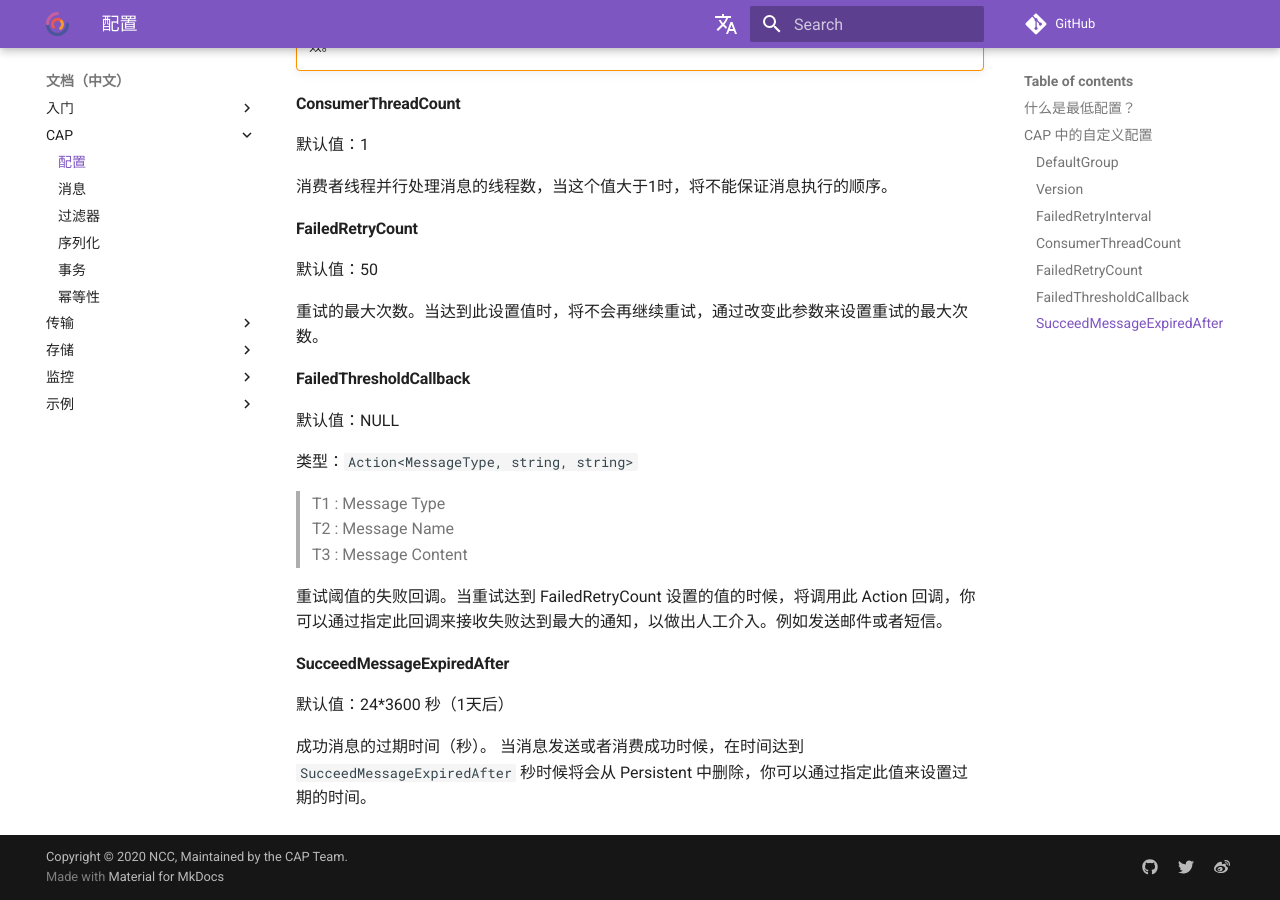
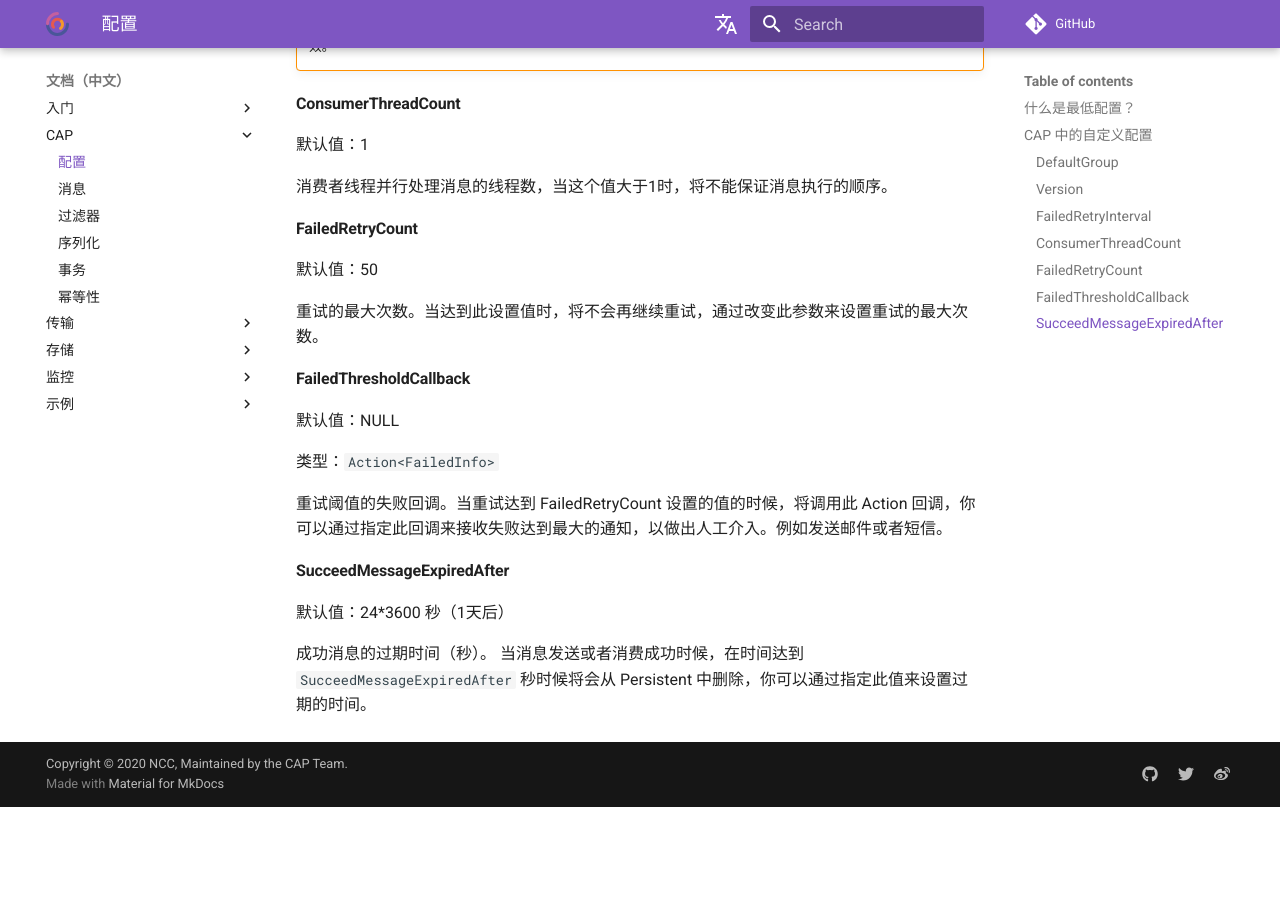
Before and after one commit to dotnetcore/CAP, an MkDocs documentation site: the page built from docs/content/user-guide/zh/cap/configuration.md, in a window 1280 px wide and 900 px high, scrolled down 2176 px. Built offline with MkDocs 1.6.1 and Material for MkDocs 9.7.7, drawn with Linux system fonts in a browser that asks for light colours; comment, search, counter and statistics services are not loaded; after the commit the page ends 2983 px from its top, so only the background shows below that.

Commit message:
Update docs.

```diff
--- a/docs/content/user-guide/zh/cap/configuration.md
+++ b/docs/content/user-guide/zh/cap/configuration.md
@@ -86,12 +86,7 @@ services.AddCap(config =>
 
 默认值：NULL
 
-类型：`Action<MessageType, string, string>`
-
->
-T1 : Message Type
-T2 : Message Name
-T3 : Message Content
+类型：`Action<FailedInfo>`
 
 重试阈值的失败回调。当重试达到 FailedRetryCount 设置的值的时候，将调用此 Action 回调，你可以通过指定此回调来接收失败达到最大的通知，以做出人工介入。例如发送邮件或者短信。
 
```
Also changed, not shown: docs/content/user-guide/en/cap/configuration.md (+1 -6 lines).
